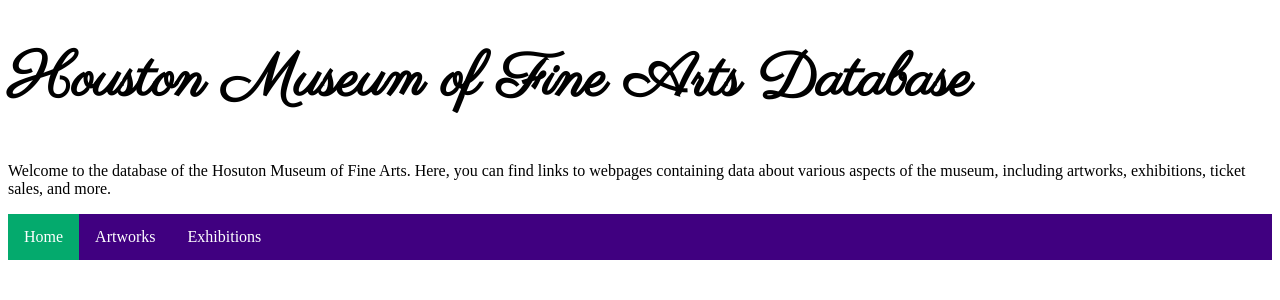
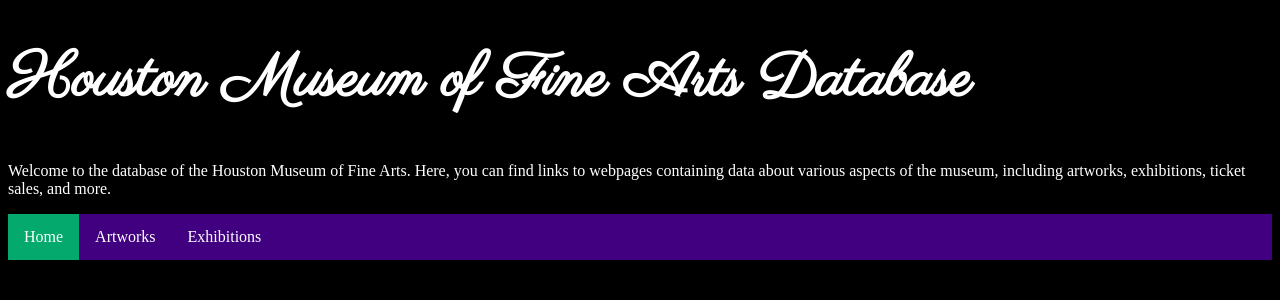
Before and after one commit to robertmonopoly/Art-Museum-Database-Website, a PHP site: page /homepage.html in a window 1280 px wide. Shown: the top 300 px of the page. Run offline with PHP 8.4, Linux system fonts and the light colour scheme.

Commit message:
changed background to black and fonts to white

```diff
--- a/homepage.html
+++ b/homepage.html
@@ -9,7 +9,7 @@
 <body>
 
 <h1>Houston Museum of Fine Arts Database</h1>
-<p>Welcome to the database of the Hosuton Museum of Fine Arts. Here, you can find links to webpages containing data about various aspects of the museum, including artworks, exhibitions, ticket sales, and more.</p>
+<p>Welcome to the database of the Houston Museum of Fine Arts. Here, you can find links to webpages containing data about various aspects of the museum, including artworks, exhibitions, ticket sales, and more.</p>
 
 <ul class = "navbarone">
     <li class = "active"><a href="homepage.html">Home</a></li>
--- a/mainCSS.css
+++ b/mainCSS.css
@@ -1,10 +1,18 @@
 
+html {
+    background-color: black;
+}
 
   h1 {
     font-family: 'Parisienne';
     font-size: 60px;
+    color: white;
   }
 
+
+p {
+    color: white;
+}
 
 ul {
     list-style-type: none;
```
